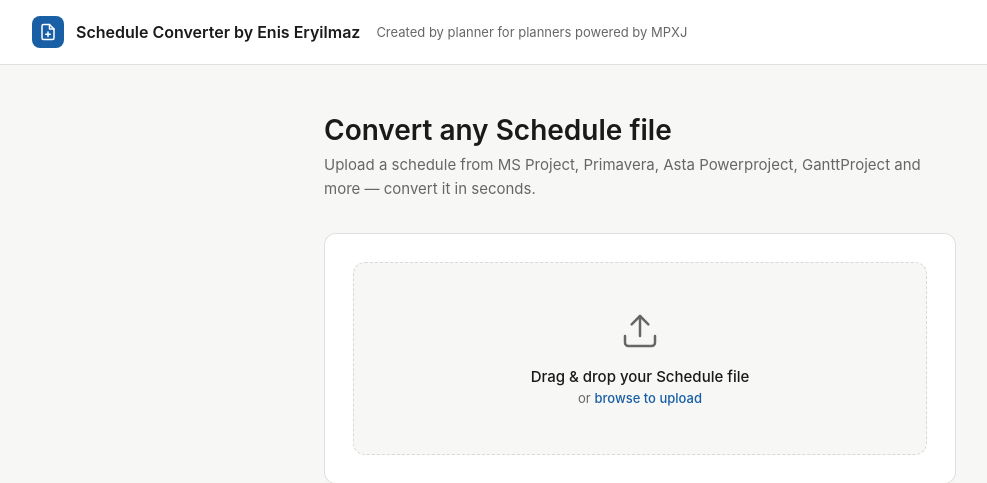
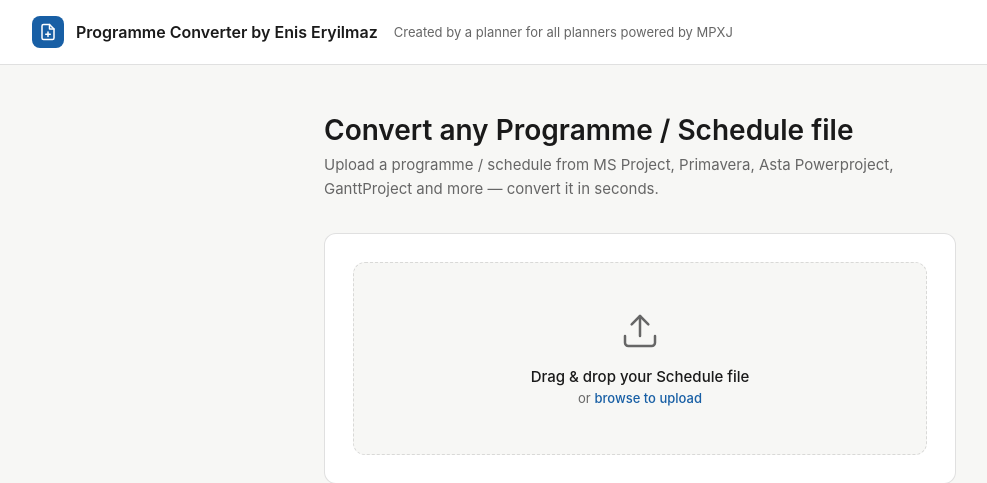
Before and after one commit to enstarter/mpxj-converter, a Flask app: page / in a window 1280 px wide. Shown: the top 483 px of the page, without its empty margins (0-987 px from the left). Run offline with Flask 3, Linux system fonts and the light colour scheme.

Commit message:
Update index.html

```diff
--- a/templates/index.html
+++ b/templates/index.html
@@ -3,7 +3,7 @@
 <head>
 <meta charset="UTF-8">
 <meta name="viewport" content="width=device-width, initial-scale=1.0">
-<title>Schedule Converter by Enis Eryilmaz — powered by MPXJ</title>
+<title>Programme Converter by Enis Eryilmaz — powered by MPXJ</title>
 <style>
   *, *::before, *::after { box-sizing: border-box; margin: 0; padding: 0; }
   :root { --blue:#185FA5;--blue-light:#E6F1FB;--blue-mid:#378ADD;--text:#1a1a1a;--text-muted:#666;--border:rgba(0,0,0,0.12);--surface:#f7f7f5;--white:#fff;--green:#3B6D11;--green-light:#EAF3DE;--red:#A32D2D;--red-light:#FCEBEB;--radius:12px;--radius-sm:8px; }
@@ -60,12 +60,12 @@
       <line x1="12" y1="18" x2="12" y2="12"/><line x1="9" y1="15" x2="15" y2="15"/>
     </svg>
   </div>
-  <span class="logo-text">Schedule Converter by Enis Eryilmaz</span>
-  <span class="logo-sub"> Created by planner for planners powered by MPXJ</span>
+  <span class="logo-text">Programme Converter by Enis Eryilmaz</span>
+  <span class="logo-sub"> Created by a planner for all planners powered by MPXJ</span>
 </header>
 <main>
-  <h1>Convert any Schedule file</h1>
-  <p class="subtitle">Upload a schedule from MS Project, Primavera, Asta Powerproject, GanttProject and more — convert it in seconds.</p>
+  <h1>Convert any Programme / Schedule file</h1>
+  <p class="subtitle">Upload a programme / schedule from MS Project, Primavera, Asta Powerproject, GanttProject and more — convert it in seconds.</p>
   <div class="card">
     <div class="drop-zone" id="dropZone">
       <svg viewBox="0 0 24 24" fill="none" stroke-width="1.5" stroke-linecap="round" stroke-linejoin="round">
```
